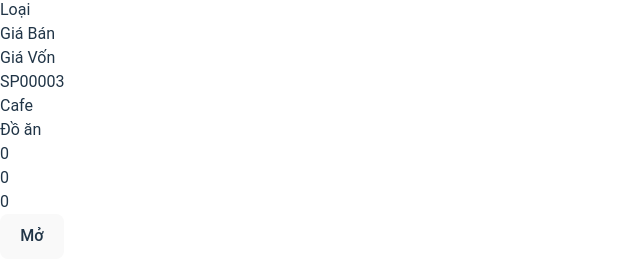
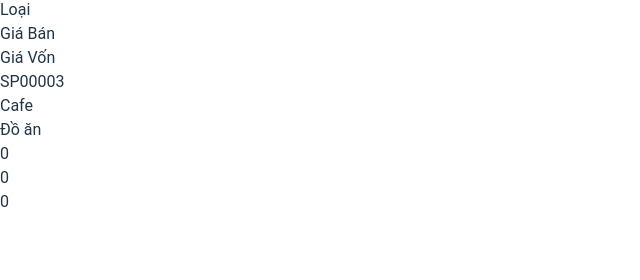
Before and after one commit to duynhannguyen/mayme-web-frontend, a React app: page /mainpage in a window 1280 px wide. Shown: the part 280-560 px from the top of the page, without its empty margins (0-640 px from the left). Built offline with nearby package versions, Linux system fonts and the light colour scheme; the HTML template or start-up script is replaced by a standard one.

Commit message:
styling main page

```diff
--- a/src/pages/MainPage/MainPage.jsx
+++ b/src/pages/MainPage/MainPage.jsx
@@ -3,7 +3,7 @@ import { UserOutlined, LoginOutlined } from "@ant-design/icons";
 import { useDispatch, useSelector } from "react-redux";
 import { logout } from "../../redux/Auth/authSlice.js";
 import { useNavigate } from "react-router-dom";
-
+import MenuItem from "../MenuItem/MenuItem.jsx";
 const MainPage = () => {
   const dispatch = useDispatch();
   const currentUser = useSelector((state) => state.auth.currentUser);
@@ -17,8 +17,7 @@ const MainPage = () => {
   };
 
   const handleClick = () => {
-    setIsMenuItemVisible(!isMenuItemVisible);
-    navigate("/menuitem"); // Chuyển hướng đến trang menuitem khi nhấn nút "Mở"
+    setIsMenuItemVisible(!isMenuItemVisible); // Chuyển hướng đến trang menuitem khi nhấn nút "Mở"
   };
   return (
     <div>
@@ -71,16 +70,16 @@ const MainPage = () => {
           <div className="col-span-1 p-2  border-transparent">Giá Bán</div>
           <div className="col-span-1 p-2  border-transparent">Giá Vốn</div>
         </div>
-        <div className="ml-2 flex justify-between items-center mb-4 bg-green-100">
+        <div onClick={handleClick} className="border-2 border-green-500">
+          <div className=" flex  justify-between items-center cursor-pointer bg-green-100">
             <div className="text-xs font-bold mr-2">SP00003</div>
             <div className="mr-2">Cafe</div>
             <div className="mr-2">Đồ ăn</div>
             <div className="mr-2">0</div>
             <div className="mr-2">0</div>
             <div className="mr-2">0</div>
-          <button className="bg-green-400" onClick={handleClick}>
-            Mở
-          </button>
+          </div>
+          {isMenuItemVisible && <MenuItem />}
         </div>
       </div>
     </div>
--- a/src/pages/MenuItem/MenuItem.jsx
+++ b/src/pages/MenuItem/MenuItem.jsx
@@ -2,17 +2,17 @@ import React from "react";
 
 const MenuItem = () => {
   return (
-    <div className="p-8">
-      <div className="border border-green-500">
+    <div className="">
+      <div className="">
         <div className="container mx-auto px-8 py-4 bg-green-100">
-          <div className="ml-2 flex justify-between items-center mb-4">
+          {/* <div className="ml-2 flex justify-between items-center mb-4">
             <div className="text-xs font-bold mr-2">SP00003</div>
             <div className="mr-2">Cafe</div>
             <div className="mr-2">Đồ ăn</div>
             <div className="mr-2">0</div>
             <div className="mr-2">0</div>
             <div className="mr-2">0</div>
-          </div>
+          </div> */}
           <div className=" flex justify-start gap-10 ">
             <div className="mr-2 text-green-700">Thông tin</div>
             <div className="mr-2">Thẻ kho</div>
```
Lines whose indentation alone changed are shown as unchanged.
